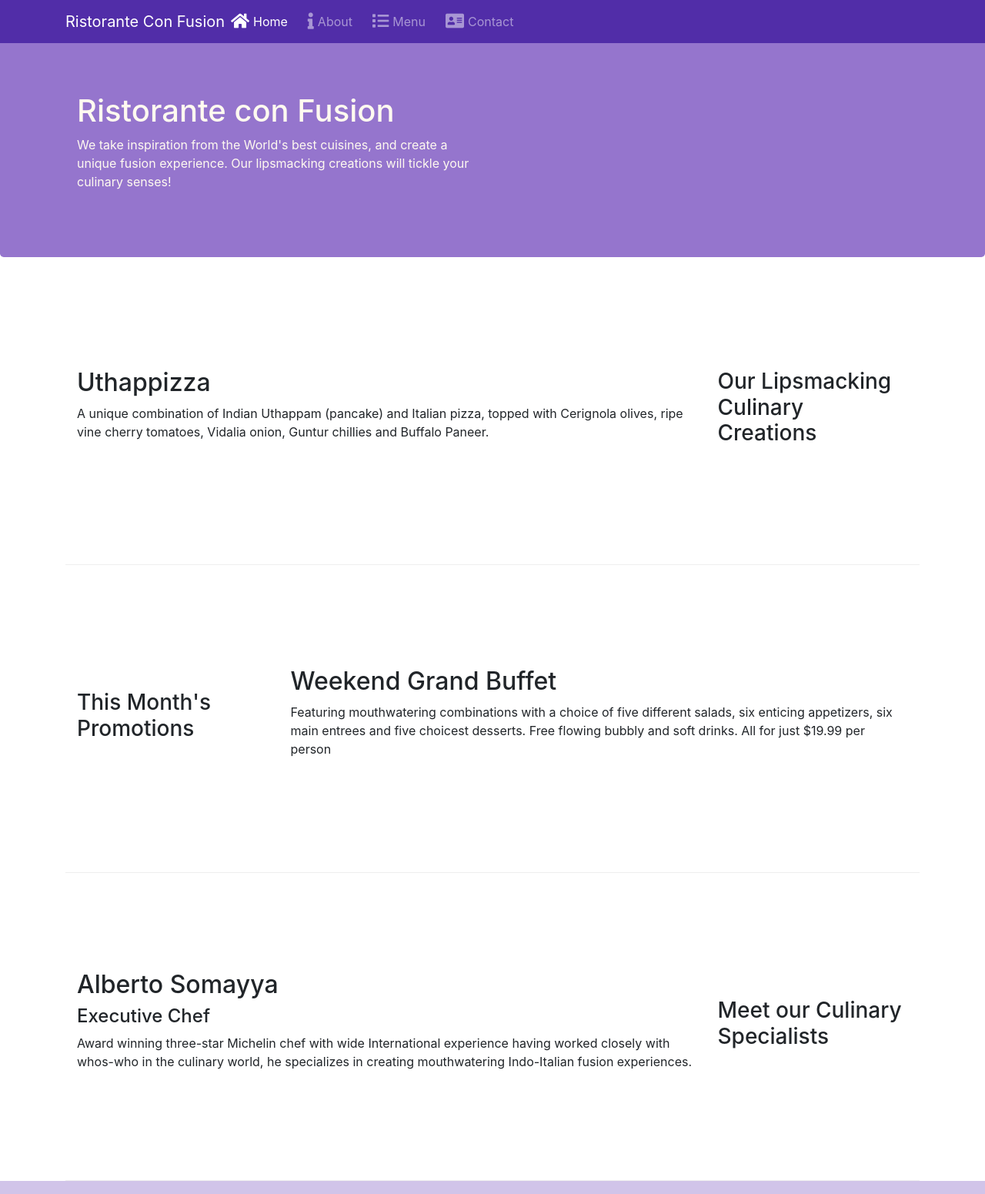
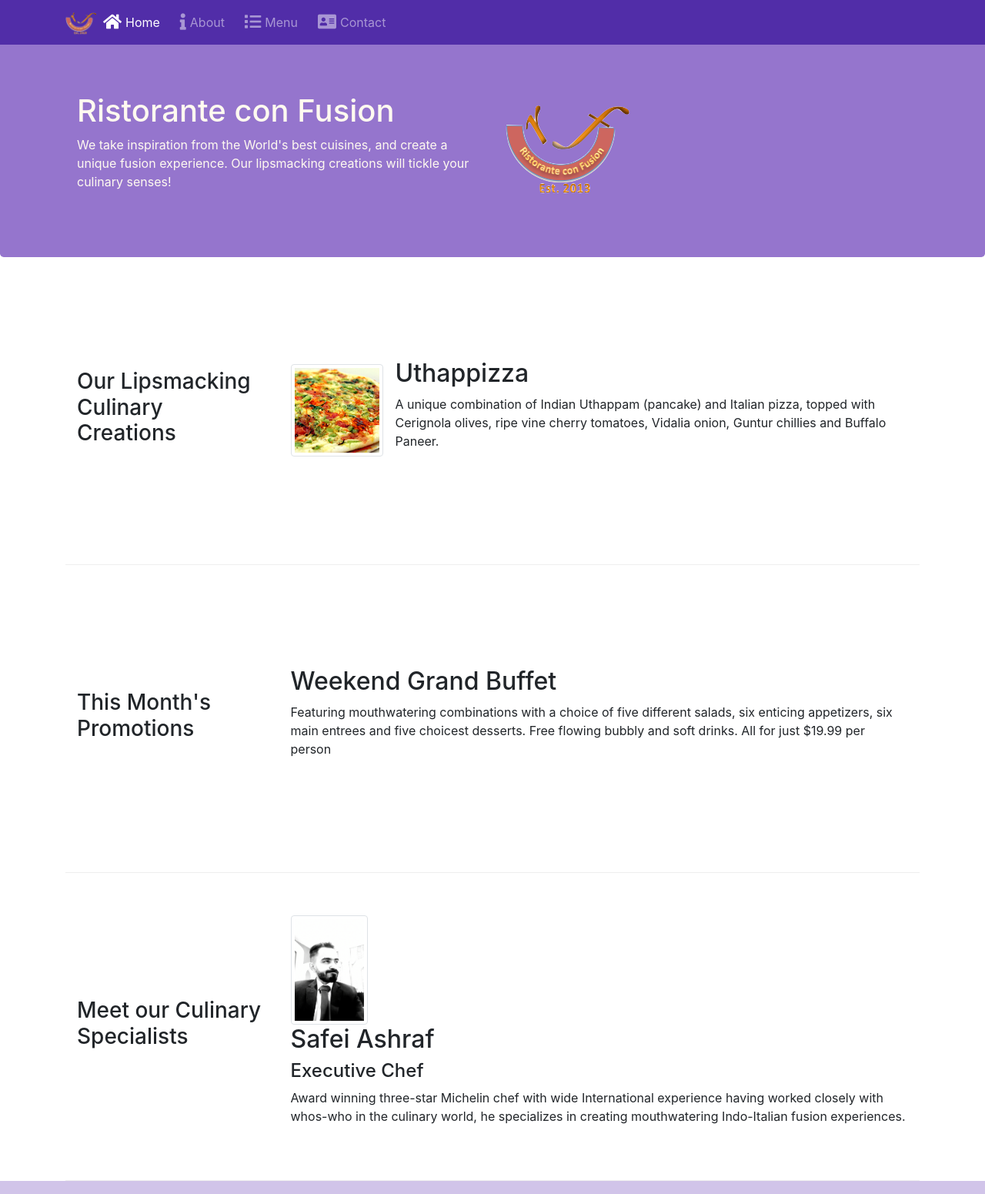
Before and after one commit to Safei-Ashraf/Italian-Resturant-con-Fusion, a website: page index.html in a window 1280 px wide. Shown: the top 1551 px of the page at 77% size. Drawn offline with nearby package versions, Linux system fonts and the light colour scheme.

Commit message:
Media and Images

```diff
--- a/index.html
+++ b/index.html
@@ -21,7 +21,9 @@
             <button class="navbar-toggler" type="button" data-toggle="collapse" data-target="#Navbar">
                 <span class="navbar-toggler-icon"></span>
             </button>
-            <a class="navbar-brand mr-auto" href="#">Ristorante Con Fusion</a>
+            <a class="navbar-brand mr-auto" href="#">
+                <img src="img/logo.png" height="30" width="41">
+            </a>
             <div id="Navbar" class="collapse navbar-collapse">
             <ul class="navbar-nav mr-auto"> <!--Class mr-auto to set Margin Right to auto = justify content to the left, could be swapped to ml = margin left, or just m to keep the content centered-->
                 <li class="nav-item active"><a class="nav-link" href="#"><i class="fas fa-home fa-lg"></i>Home</a></li>
@@ -39,7 +41,8 @@
                     <h1>Ristorante con Fusion</h1>
                     <p>We take inspiration from the World's best cuisines, and create a unique fusion experience. Our lipsmacking creations will tickle your culinary senses!</p>
                 </div>
-                <div class="col-12 col-sm">
+                <div class="col-12 col-sm align-self-center">
+                    <img src="/img/logo.png" class="img-fluid">
                 </div>
             </div>
         </divc>
@@ -47,15 +50,22 @@
 
     <div class="container">
         <div class="row row-content align-items-center">
-            <div class="col-12 col-sm-4 col-md-3 order-sm-last">
+            <div class="col-12 col-sm-4 col-md-3">
                 <h3>Our Lipsmacking Culinary Creations</h3>
             </div>
-            <div class="col col-sm col-md order-sm-first">
-                <h2>Uthappizza</h2>
-                <p>A unique combination of Indian Uthappam (pancake) and Italian pizza, topped with Cerignola olives, ripe vine cherry tomatoes, Vidalia onion, Guntur chillies and Buffalo Paneer.</p>
+            <div class="media col-sm-8 col-md-9">
+                <img class="d-flex mr-3 img-thumbnail align-self-center"
+                        src="img/uthappizza.png" alt="Uthappizza">
+                <div class="media-body">
+                    <h2 class="mt-0">Uthappizza</h2>
+                    <p class="d-none d-sm-block">A unique combination of Indian Uthappam (pancake) and
+                        Italian pizza, topped with Cerignola olives, ripe vine
+                        cherry tomatoes, Vidalia onion, Guntur chillies and
+                        Buffalo Paneer.</p>
+                </div>
             </div>
-        </div>
 
+    </div>
 
         <div class="row row-content align-items-center">
             <div class="col-12 col-sm-4 col-md-3">
@@ -68,13 +78,25 @@
         </div>
 
         <div class="row row-content align-items-center">
-            <div class="col-12 col-sm-4 col-md-3 order-sm-last ">
+            <div class="col-12 col-sm-4 col-md-3 ">
                 <h3>Meet our Culinary Specialists</h3>
             </div>
-            <div class="col col-sm col-md order-sm-first">
-                <h2>Alberto Somayya</h2>
+            <div class="col col-sm col-md">
+                <div class="media mt-0">
+                    <img class="img-thumbnail d-flex mr-3 align-self-center " width="100" height="100" src="/img/alberto.png" alt="Safei">
+                </div>
+                <div class="media-body">
+                    <h2 class="mt-0">Safei Ashraf</h2>
+                    <h4>Executive Chef</h4>
+                    <p class="d-none d-sm-block">Award winning three-star Michelin chef with wide
+                        International experience having worked closely with
+                        whos-who in the culinary world, he specializes in
+                        creating mouthwatering Indo-Italian fusion experiences.
+                        </p>
+                </div>
+                <!-- <h2>Alberto Somayya</h2>
                 <h4>Executive Chef</h4>
-                <p>Award winning three-star Michelin chef with wide International experience having worked closely with whos-who in the culinary world, he specializes in creating mouthwatering Indo-Italian fusion experiences. </p>
+                <p>Award winning three-star Michelin chef with wide International experience having worked closely with whos-who in the culinary world, he specializes in creating mouthwatering Indo-Italian fusion experiences. </p> -->
             </div>
         </div>
     </div>
```
Also changed, not shown: aboutus.html (+5 -2 lines), contactus.html (+5 -2 lines), img/alberto.png (added), img/buffet.png (added), img/logo.png (added), img/uthappizza.png (added), img/x-alberto.png (added), 1 other file.
